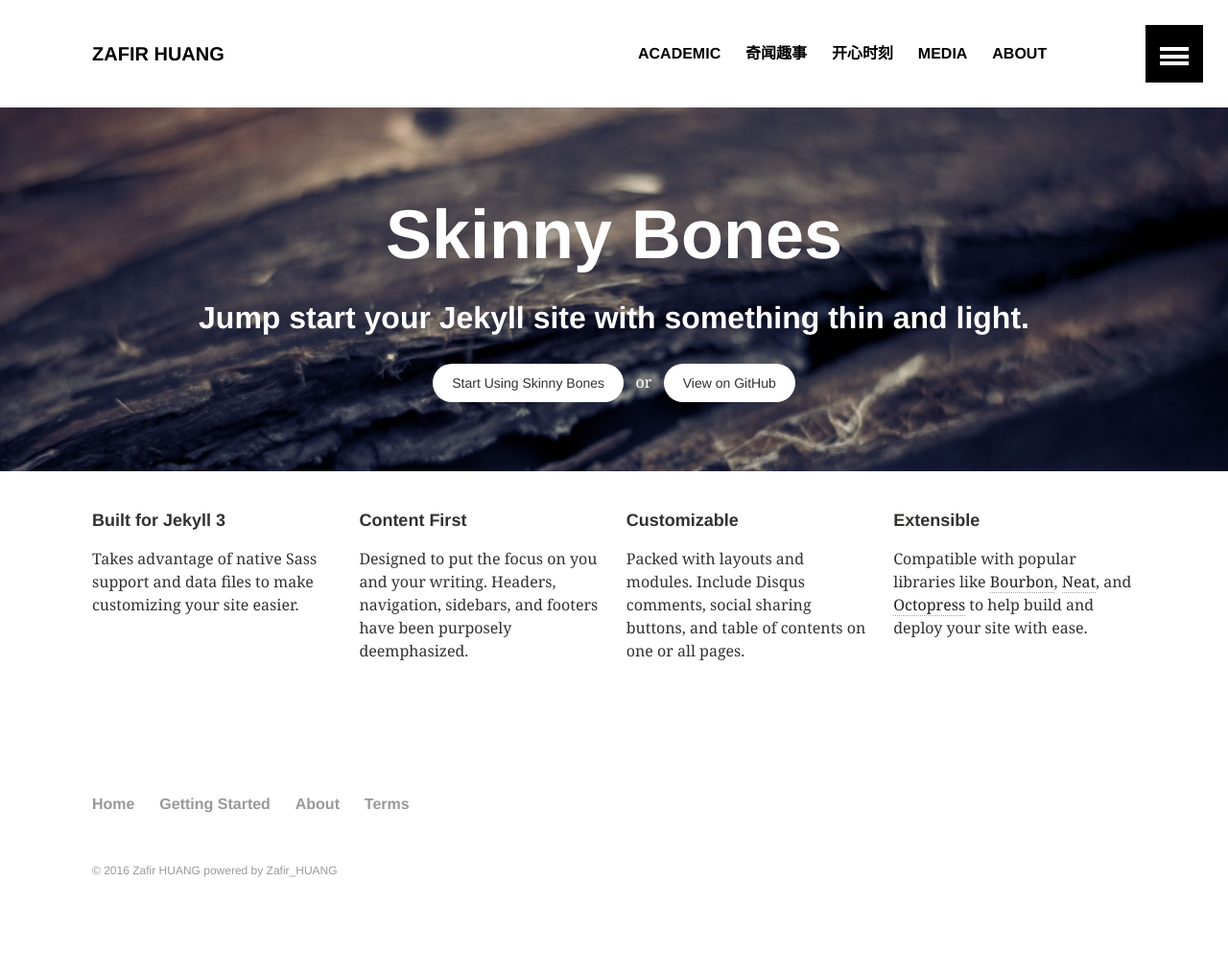
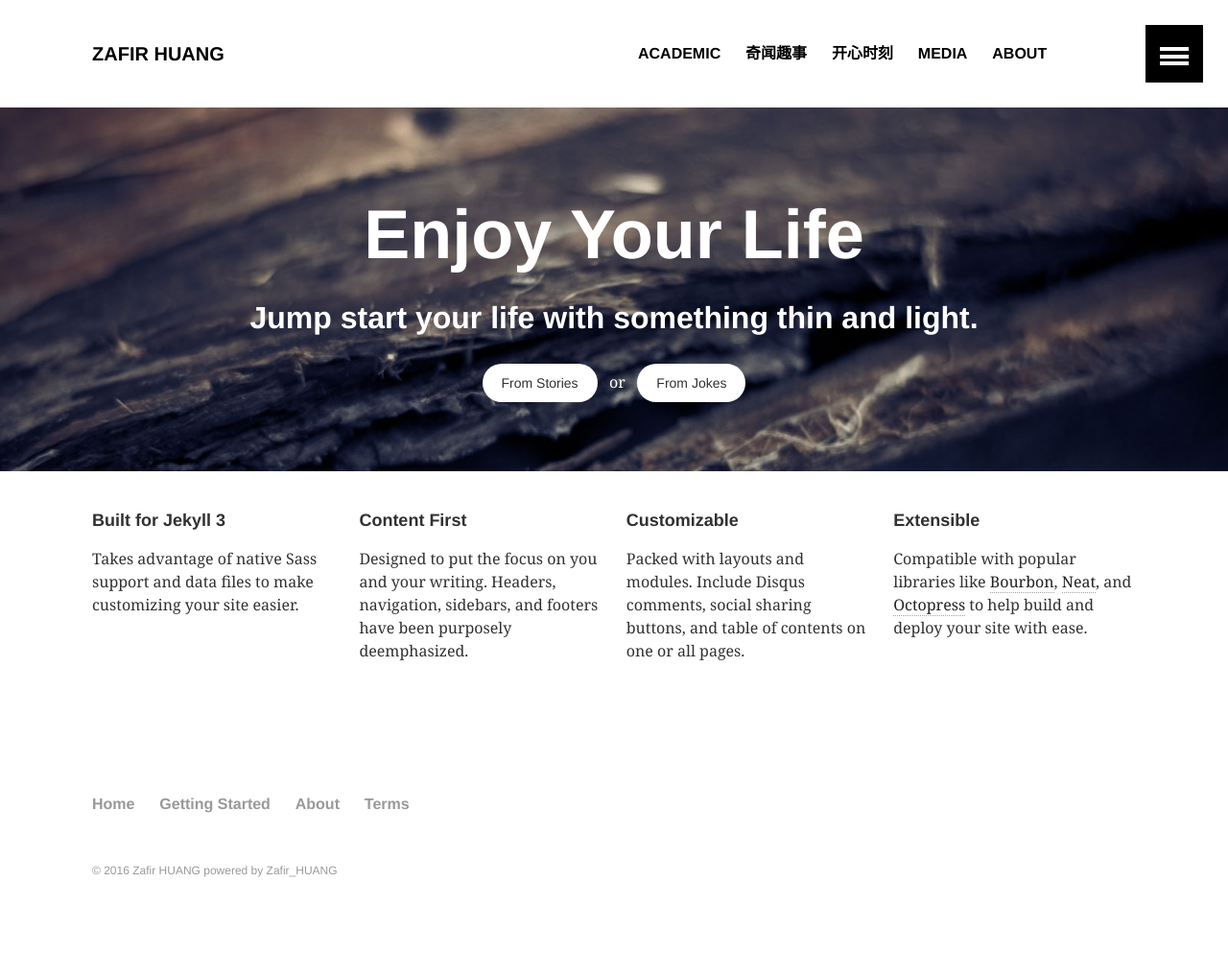
Before and after one commit to Zafir-H/zafir-h.github.io, a Jekyll site: the page built from index.md, in a window 1280 px wide. Shown: the whole page at 96% size. Built offline with Jekyll 4.4.1, drawn with Linux system fonts in a browser that asks for light colours.

Commit message:
update home-html

```diff
--- a/_layouts/home.html
+++ b/_layouts/home.html
@@ -36,9 +36,9 @@
     {% if page.image.feature %}
     <div class="page-lead" style="background-image:url({{ site.url }}/images/{{ page.image.feature }})">
       <div class="wrap page-lead-content">
-        <h1>Skinny Bones</h1>
-        <h2>Jump start your Jekyll site with something thin and light.</h2>
-        <a href="{{ site.url }}/getting-started/" class="btn-inverse">Start Using Skinny Bones</a> &nbsp; or &nbsp; <a href="https://github.com/mmistakes/skinny-bones-jekyll" class="btn-inverse">View on GitHub</a>
+        <h1>Enjoy Your Life</h1>
+        <h2>Jump start your life with something thin and light.</h2>
+        <a href="{{ site.url }}/getting-started/" class="btn-inverse">From Stories</a> &nbsp; or &nbsp; <a href="https://github.com/mmistakes/skinny-bones-jekyll" class="btn-inverse">From Jokes</a>
       </div><!-- /.page-lead-content -->
     </div><!-- /.page-lead -->
     {% endif %}
```
